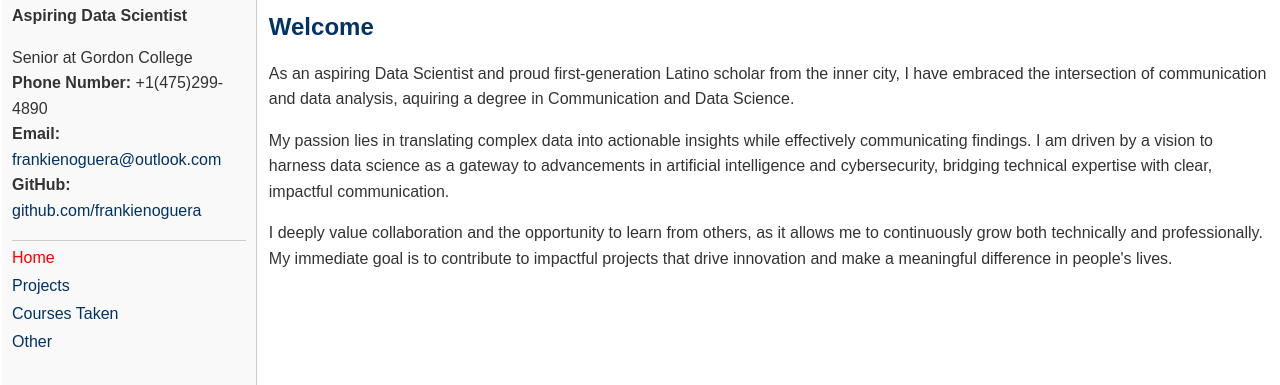
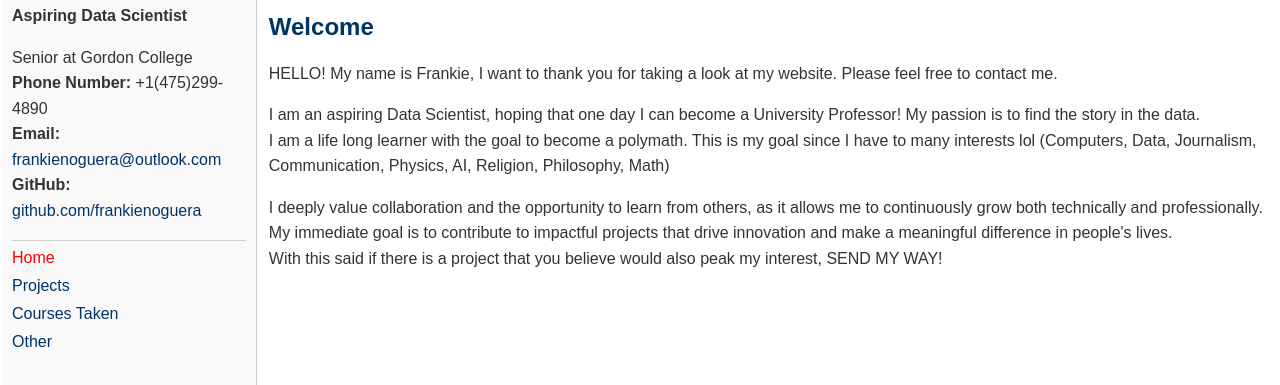
Before and after one commit to frankienoguera/frankienoguera.github.io, a plain HTML site: page index.html in a window 1280 px wide. Shown: the part 57-442 px from the top of the page. Drawn offline with Linux system fonts and the light colour scheme.

Commit message:
updated home

```diff
--- a/index.html
+++ b/index.html
@@ -32,13 +32,15 @@
         <p><a href="index.html" style="color: #003366;">Home</a></p>
         <h2>Welcome</h2>
         <p>
-          As an aspiring Data Scientist and proud first-generation Latino scholar from the inner city, I have embraced the intersection of communication and data analysis, aquiring a degree in Communication and Data Science.
+          HELLO! My name is Frankie, I want to thank you for taking a look at my website. Please feel free to contact me.
         </p>
         <p>
-          My passion lies in translating complex data into actionable insights while effectively communicating findings. I am driven by a vision to harness data science as a gateway to advancements in artificial intelligence and cybersecurity, bridging technical expertise with clear, impactful communication.
+         I am an aspiring Data Scientist, hoping that one day I can become a University Professor! My passion is to find the story in the data. <br>
+         I am a life long learner with the goal to become a polymath. This is my goal since I have to many interests lol (Computers, Data, Journalism, Communication, Physics, AI, Religion, Philosophy, Math)
         </p>
         <p>
-          I deeply value collaboration and the opportunity to learn from others, as it allows me to continuously grow both technically and professionally. My immediate goal is to contribute to impactful projects that drive innovation and make a meaningful difference in people's lives.
+          I deeply value collaboration and the opportunity to learn from others, as it allows me to continuously grow both technically and professionally. My immediate goal is to contribute to impactful projects that drive innovation and make a meaningful difference in people's lives.<br>
+          With this said if there is a project that you believe would also peak my interest, SEND MY WAY!
         </p>
       </td>
     </tr>
```
